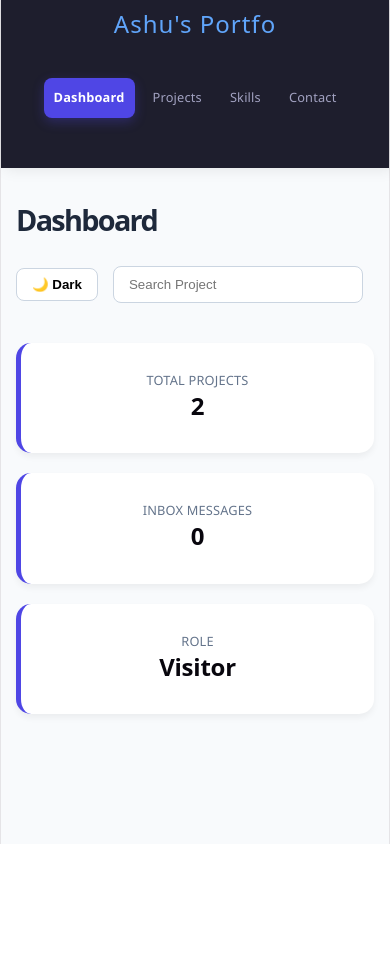
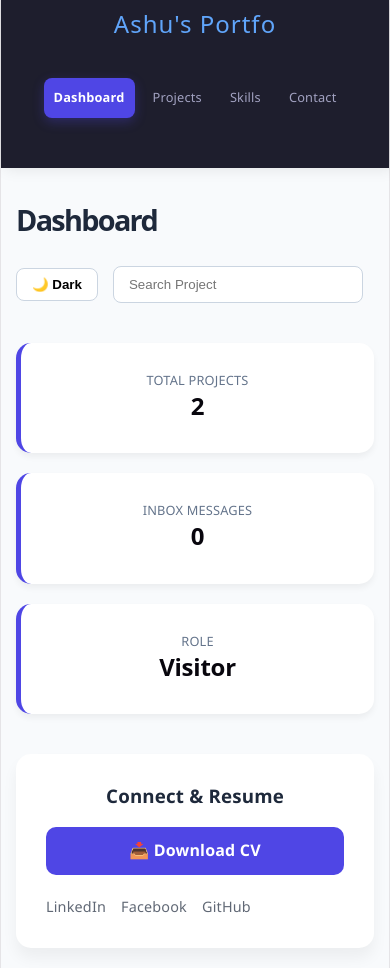
Before and after one commit to ashusidd/my-portfolio, a React (Vite) app: page / in a window 390 px wide. Before the commit the page ends 844 px from the top, so only its background shows below. Built offline with nearby package versions, Linux system fonts and the light colour scheme.

Commit message:
Added CV download and editable social links to Dashboard

```diff
--- a/src/App.css
+++ b/src/App.css
@@ -436,6 +436,69 @@ body {
   color: white;
 }
 
+.profile-card {
+  margin-top: 25px;
+  padding: 30px;
+}
+
+.profile-actions {
+  display: flex;
+  justify-content: space-between;
+  align-items: center;
+  margin-top: 20px;
+  flex-wrap: wrap;
+  gap: 20px;
+}
+
+.visitor-links {
+  display: flex;
+  align-items: center;
+  gap: 20px;
+  flex-wrap: wrap;
+}
+
+.cv-btn {
+  background: #4f46e5;
+  color: white;
+  padding: 12px 24px;
+  border-radius: 10px;
+  text-decoration: none;
+  font-weight: 600;
+  transition: 0.3s;
+}
+
+.cv-btn:hover {
+  background: #4338ca;
+  transform: translateY(-2px);
+}
+
+.social-group {
+  display: flex;
+  gap: 15px;
+}
+
+.social-group a {
+  color: var(--text-dark);
+  text-decoration: none;
+  font-size: 0.9rem;
+  font-weight: 500;
+  opacity: 0.7;
+}
+
+.social-group a:hover {
+  opacity: 1;
+  color: #4f46e5;
+}
+
+.admin-edit-btn {
+  background: transparent;
+  border: 1px dashed #4f46e5;
+  color: #4f46e5;
+  padding: 8px 16px;
+  border-radius: 8px;
+  cursor: pointer;
+}
+
 /* 10. RESPONSIVE MOBILE - REWRITTEN FOR ASHU */
 @media (max-width: 768px) {
   .dashboard-container {
@@ -523,4 +586,20 @@ body {
     margin: 0 0 30px 0;
     border-radius: 20px;
   }
+
+  .profile-actions {
+    flex-direction: column;
+    align-items: flex-start;
+  }
+
+  .visitor-links {
+    flex-direction: column;
+    align-items: flex-start;
+    width: 100%;
+  }
+
+  .cv-btn {
+    width: 100%;
+    text-align: center;
+  }
 }
--- a/src/App.jsx
+++ b/src/App.jsx
@@ -18,17 +18,27 @@ function App() {
     return localStorage.getItem('is-ashu-admin') === 'true';
   });
 
-  // --- 3. PROJECTS STATE (Hardcoded for Visitors) ---
+  // --- 3. PROFILE DATA (CV & Socials) ---
+  const [profileData, setProfileData] = useState(() => {
+    const saved = localStorage.getItem('ashu-profile-data');
+    return saved ? JSON.parse(saved) : {
+      cvLink: "#",
+      linkedin: "https://linkedin.com/in/ashrafali",
+      facebook: "https://facebook.com/ErAshuGaming",
+      github: "https://github.com/ashrafali"
+    };
+  });
+
+  // --- 4. PROJECTS STATE ---
   const [projects, setProjects] = useState(() => {
     const saved = localStorage.getItem('my-dashboard-projects');
-    // 🚀 Showing your real B.Tech and MERN projects by default
     return saved ? JSON.parse(saved) : [
       {
         id: 1,
         title: "Solar Powered Garbage Collector",
         description: "An automated robot designed for waste management using Arduino and solar energy.",
         tech: ["Arduino", "C++", "Solar Tech"],
-        image: "https://via.placeholder.com/300x150",
+        image: "/images/garbage-bot.jpg",
         liveLink: "#",
         repoLink: "#"
       },
@@ -37,14 +47,13 @@ function App() {
         title: "Market Expense Tracker",
         description: "A full-stack tracking application to manage and split group expenses efficiently.",
         tech: ["React", "JavaScript", "LocalStorage"],
-        image: "https://via.placeholder.com/300x150",
+        image: "/images/expense-app.png",
         liveLink: "#",
         repoLink: "#"
       }
     ];
   });
 
-  // --- 4. MESSAGES STATE ---
   const [messages, setMessages] = useState(() => {
     const saved = localStorage.getItem('portfolio-messages');
     return saved ? JSON.parse(saved) : [];
@@ -58,6 +67,10 @@ function App() {
   useEffect(() => {
     localStorage.setItem('portfolio-messages', JSON.stringify(messages));
   }, [messages]);
+
+  useEffect(() => {
+    localStorage.setItem('ashu-profile-data', JSON.stringify(profileData));
+  }, [profileData]);
 
   // --- 6. ACTION HANDLERS ---
 
@@ -78,10 +91,21 @@ function App() {
     }
   };
 
+  // 🛠️ Admin function to update CV and Socials
+  const handleUpdateProfile = () => {
+    const cv = prompt("Enter CV Drive Link:", profileData.cvLink);
+    const li = prompt("Enter LinkedIn URL:", profileData.linkedin);
+    const fb = prompt("Enter Facebook URL:", profileData.facebook);
+
+    if (cv && li && fb) {
+      setProfileData({ ...profileData, cvLink: cv, linkedin: li, facebook: fb });
+      alert("Profile links updated!");
+    }
+  };
+
   const addProject = (newProj) => setProjects((prev) => [newProj, ...prev]);
   const deleteProject = (id) => setProjects((prev) => prev.filter((p) => p.id !== id));
 
-  // 🔍 Search Logic
   const filteredProjects = projects.filter((proj) =>
     proj.title.toLowerCase().includes(searchTerm.toLowerCase())
   );
@@ -117,47 +141,63 @@ function App() {
 
         {/* --- TAB: DASHBOARD --- */}
         {activeTab === "Dashboard" && (
-          <section className="stats-row">
-            <StatCard label="Total Projects" value={projects.length} iconColor="#4f46e5" />
-            <StatCard label="Inbox Messages" value={messages.length} iconColor="#10b981" />
-            <StatCard label="Role" value={isAdmin ? "Admin" : "Visitor"} iconColor="#f59e0b" />
-          </section>
+          <div className="dashboard-view">
+            <section className="stats-row">
+              <StatCard label="Total Projects" value={projects.length} iconColor="#4f46e5" />
+              <StatCard label="Inbox Messages" value={messages.length} iconColor="#10b981" />
+              <StatCard label="Role" value={isAdmin ? "Admin" : "Visitor"} iconColor="#f59e0b" />
+            </section>
+
+            {/* CV & SOCIALS SECTION */}
+            <div className="profile-card card glass-card">
+              <h3>Connect & Resume</h3>
+              <div className="profile-actions">
+                <div className="visitor-links">
+                  <a href={profileData.cvLink} target="_blank" rel="noreferrer" className="cv-btn">
+                    📥 Download CV
+                  </a>
+                  <div className="social-group">
+                    <a href={profileData.linkedin} target="_blank" rel="noreferrer">LinkedIn</a>
+                    <a href={profileData.facebook} target="_blank" rel="noreferrer">Facebook</a>
+                    <a href={profileData.github} target="_blank" rel="noreferrer">GitHub</a>
+                  </div>
+                </div>
+
+                {isAdmin && (
+                  <button onClick={handleUpdateProfile} className="admin-edit-btn">
+                    ⚙️ Edit Links
+                  </button>
+                )}
+              </div>
+            </div>
+          </div>
         )}
 
-        {/* --- TAB: PROJECTS --- */}
+        {/* --- OTHER TABS REMAIN THE SAME --- */}
         {activeTab === "Projects" && (
           <>
             {isAdmin && <AddProject onAdd={addProject} />}
             <div className="project-grid">
               {filteredProjects.map((proj) => (
-                <ProjectCard
-                  key={proj.id}
-                  {...proj}
-                  onDelete={deleteProject}
-                  isAdmin={isAdmin}
-                />
+                <ProjectCard key={proj.id} {...proj} onDelete={deleteProject} isAdmin={isAdmin} />
               ))}
             </div>
           </>
         )}
 
-        {/* --- TAB: CONTACT & INBOX --- */}
         {activeTab === "Contact" && (
           <div className="contact-page">
-            {/* 🚀 ContactForm now handles its own logic via Formspree link */}
             <ContactForm />
-
             {isAdmin && messages.length > 0 && (
               <div className="admin-inbox-section">
                 <hr style={{ margin: '40px 0', opacity: '0.1' }} />
-                <h3 style={{ marginBottom: '20px' }}>Local History (Admin Only)</h3>
+                <h3>Local History (Admin Only)</h3>
                 <MessageList messages={messages} />
               </div>
             )}
           </div>
         )}
 
-        {/* --- TAB: SKILLS --- */}
         {activeTab === "Skills" && (
           <div className="card glass-card">
             <h3>Technical Skills</h3>
```
